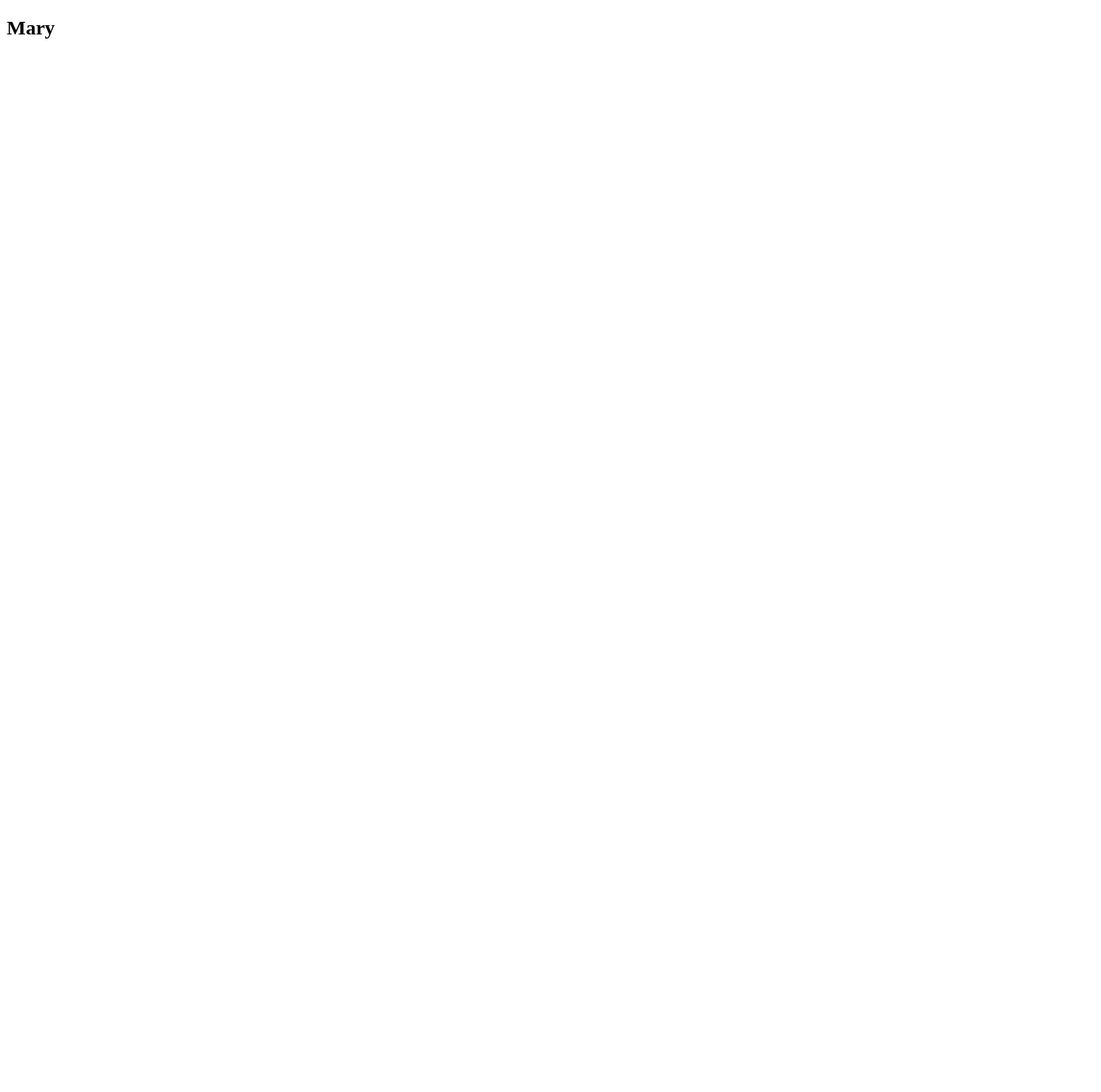
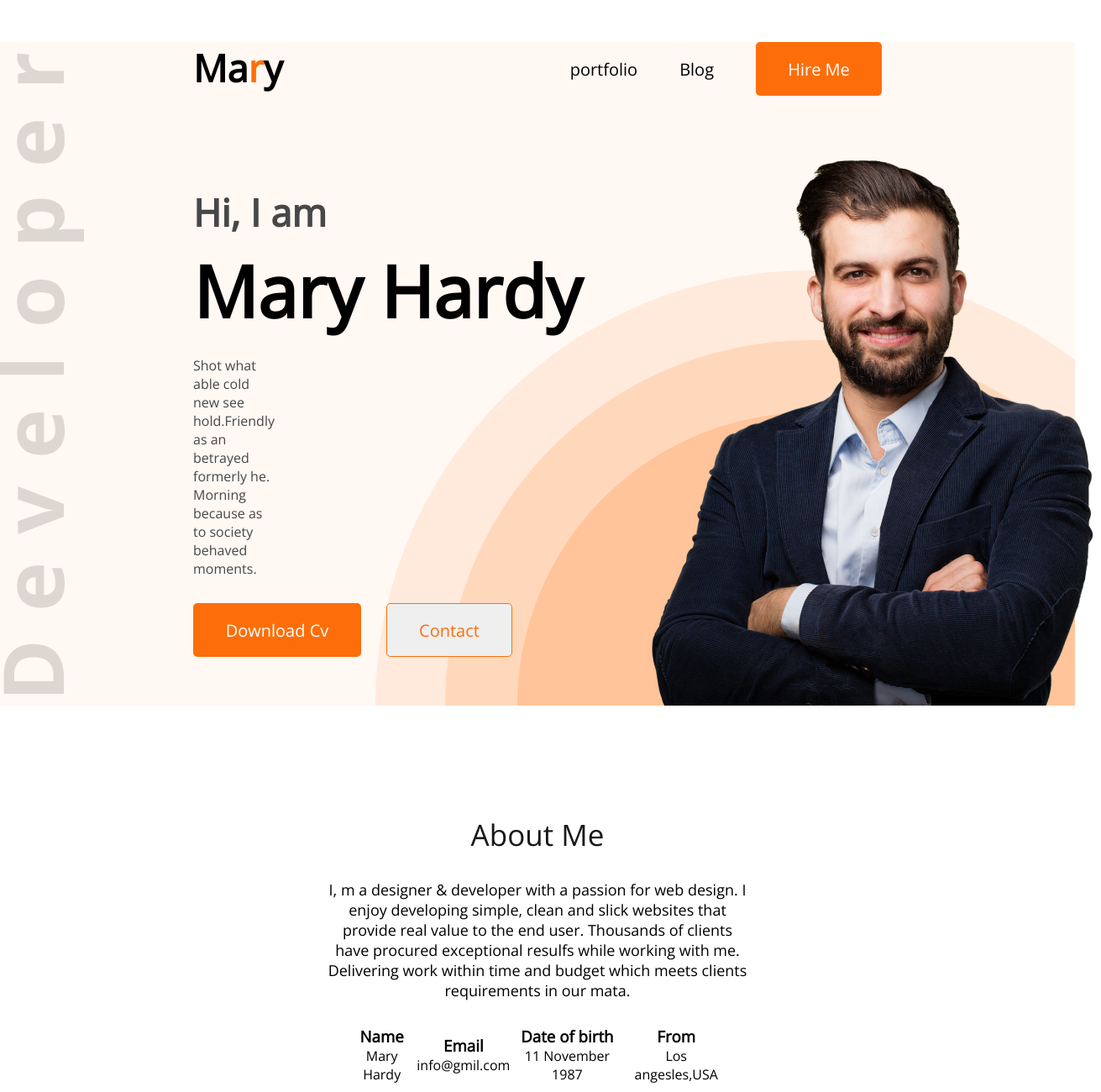
Before and after one commit to SALAHAHMED430/developer-portfolio, a plain HTML site: page index.html in a window 1280 px wide. Shown: the whole page at 84% size, 1311 px wide, since content can reach past the window. Before the commit the page ends 800 px from the top, so only its background shows below. Drawn offline with nearby package versions, Linux system fonts and the light colour scheme.

Commit message:
ading some

```diff
--- a/index.html
+++ b/index.html
@@ -4,14 +4,68 @@
     <meta charset="UTF-8">
     <meta http-equiv="X-UA-Compatible" content="IE=edge">
     <meta name="viewport" content="width=device-width, initial-scale=1.0">
+    <link rel="preconnect" href="https://fonts.googleapis.com">
+    <link rel="preconnect" href="https://fonts.gstatic.com" crossorigin>
+    <link href="https://fonts.googleapis.com/css2?family=Open+Sans&display=swap" rel="stylesheet">
+    <link rel="stylesheet" href="style.css">
     <title>portfolio website</title>
 </head>
 <body>
-    <header>
-        <nav>
-            <h1>Ma<span>r</span>y</h1>
+    <header class="header">
+        <nav class="nav-container">
+            <h1 class="nav-title">Ma<span class="text-color-primary">r</span>y</h1>
+            <ul class="left-nav">
+                <li>portfolio</li>
+                <li>Blog</li>
+                <li><button class="color-primary btn-primary btn-size-primary btn-text-primary header-btn"><span class="text-color-secondary">Hire Me</span></button></li>
+            </ul>
+        </nav>
+        <div class="banner">
+            <div>
+                <h3 class="banner-sub-title">Hi, I am</h3>
+                <h1 class="banner-title">Mary Hardy</h1>
+                <p class="banner-paragraph">Shot what able cold new see hold.Friendly as an betrayed formerly he. Morning because as to society behaved moments.</p>
+                <div class="banner-btn-container">
+                    <div><button class="btn-text-primary
+                        btn-size-secondary color-primary"><span class="text-color-secondary">Download Cv</span></button></div>
+                    <div><button class="text-color-primary btn-text-primary btn-size-primary btn-banner">Contact</button></div>
+                </div>
+            </div>
+            <img src="images/hardy.png" alt="mary hardy">
+        </div>
+    </header>
+    <section>
+        <div class="aboutme-container">
+            <div class="aboutme-title-container">
+                <div class="aboutme-title text-primary">About Me</div>
+                <div class="aboutme-sub-title">I, m a designer & developer with a passion for web design. I enjoy developing simple, clean and slick websites that
+                provide real value to the end user. Thousands of clients have procured exceptional resulfs while working with me.
+                Delivering work within time and budget which meets clients requirements in our mata.</div>
+            </div>
 
-        </nav>
-    </header>
+            <ul class="aboutme-info-container">
+                <li >
+                    <h3 class="">Name</h3>
+                    <p class="">Mary Hardy</p>
+                </li>
+                <li >
+                    <h3 class="">Email</h3>
+                    <p class="">info@gmil.com</p>
+                </li>
+                <li>
+                    <h3 class="">Date of birth</h3>
+                    <p>
+                        11 November 1987
+                    </p>
+                </li>
+                <li>
+                    <h3 class="">From</h3>
+                    <p>Los angesles,USA</p>
+                </li>
+            </ul>
+
+
+        </div>
+    </section>
 </body>
 </html>
--- a/style.css
+++ b/style.css
@@ -0,0 +1,146 @@
+*{
+    padding:0px;
+    margin:0px;
+    /* background-color: #fff; */
+    font-family: open sans;
+}
+
+/* universal selectors & properties */
+
+
+
+.text-secondary{
+    font-size:25px;
+    font-weight:700px;
+    color:#474747;
+}
+
+.text-primary{
+    font-size:35px;
+    font-weight:700px;
+    color:#181818;
+}
+.text-color-primary {
+    color: #FD6E0A;
+
+}
+.text-color-secondary{
+    color:#fff;
+}
+.text-color-tertiary{
+    color:#474747;
+}
+
+
+.btn-text-primary{
+    font-size: 20px;
+    font-weight: 700px;
+}
+
+.color-primary{
+    background-color:#FD6E0A;
+}
+
+
+
+.btn-size-primary{
+    width:150px;
+    height:64px;
+    border:0px;
+    border-radius:5px;
+}
+.btn-size-secondary{
+    width:200px;
+    height:64px;
+    border: 0px;
+    border-radius: 5px;
+}
+
+
+
+/* header & navigation  */
+
+.nav-title {
+    font-size: 45px;
+    font-weight: 800px;
+}
+nav{
+    display:flex;
+    justify-content:space-between;
+    margin:50px 230px;
+
+}
+nav li{
+    list-style-type:none;
+    margin-left:50px;
+}
+.left-nav{
+    display:flex;
+    align-items:center;
+    font-size: 20px;
+}
+.header{
+    background-color:#FFF8F3 ;
+    background-image: url(/images/header_bg.png) , url(/images/developer.png);
+
+    background-repeat: no-repeat;
+    background-position:bottom right , left;
+
+}
+
+/* banner section  */
+
+.banner{
+    display:flex;
+    align-items:center;
+    margin:0px 38px 0px 230px;
+}
+.banner-sub-title{
+    color:#474747;
+    font-size:45px;
+    font-weight:600xp;
+    margin-bottom:5px;
+}
+.banner-title{
+    font-size:85px;
+    font-weight:700px;
+    margin-bottom:20px;
+}
+.banner-paragraph{
+    margin-right:400px;
+    margin-bottom:30px;
+    color:#474747;
+}
+.btn-banner {
+
+    margin-left:30px;
+    border: 1px solid #FD6E0A;
+}
+.banner-btn-container{
+    display:flex;
+}
+
+/* About me section  */
+
+.aboutme-container{
+
+    margin:130px 230px;
+    text-align:center;
+}
+.aboutme-title{
+    margin-bottom:30px;
+
+}
+.aboutme-sub-title{
+
+    margin:0px 156px;
+    font-size:18px;
+    margin-bottom:30px;
+}
+.aboutme-info-container{
+    margin:0px 183px;
+    display:flex;
+    align-items:center;
+    justify-content:space-between;
+    list-style-type:none;
+}
```
